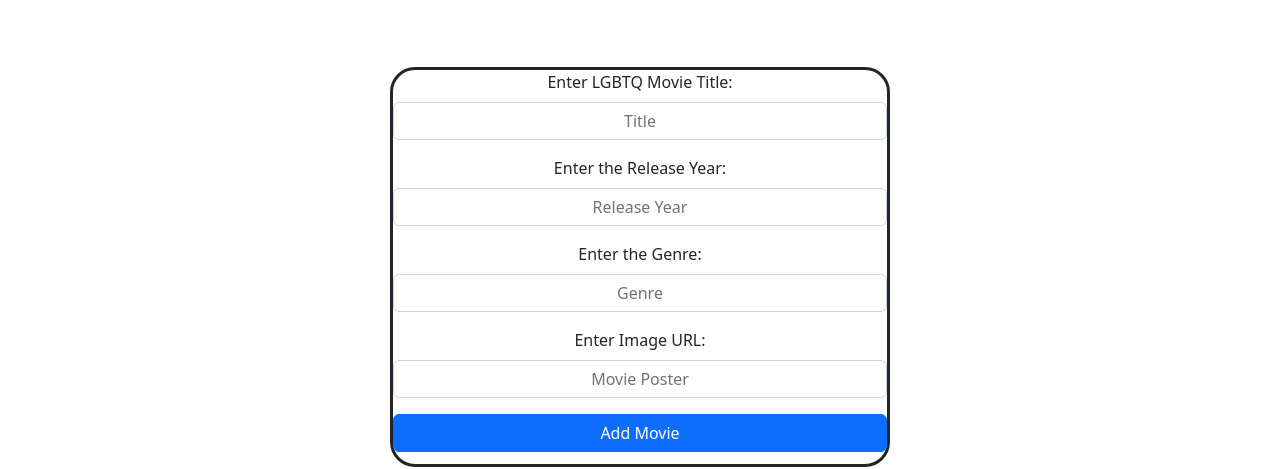
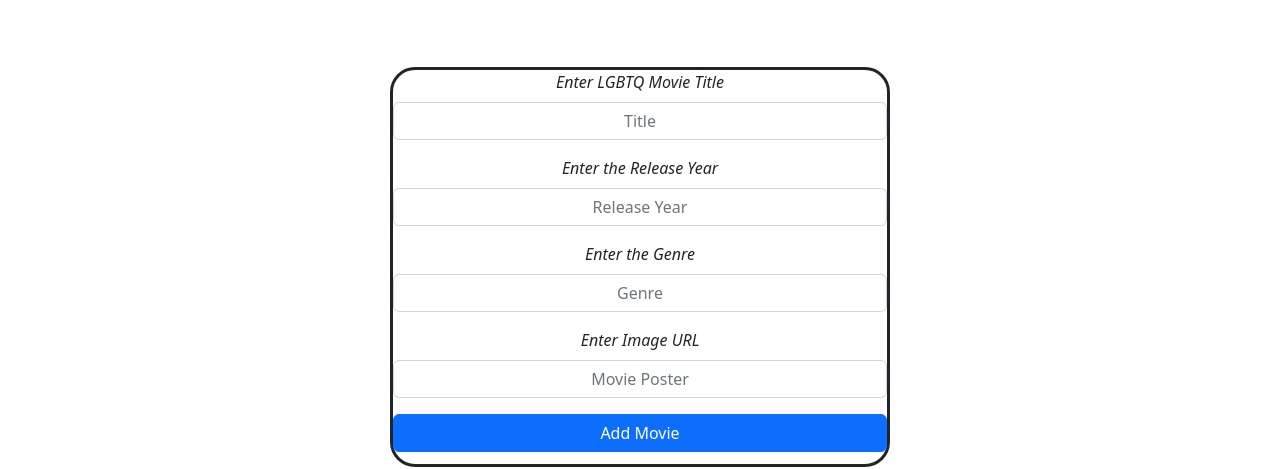
Before and after one commit to btomecsko/react_lgbtq_project, a React (Create React App) app: page /addmovie in a window 1280 px wide. Shown: the part 132-601 px from the top of the page. Built offline with nearby package versions, Linux system fonts and the light colour scheme.

Commit message:
tested form and useNavigate, works correctly

```diff
--- a/db.json
+++ b/db.json
@@ -75,7 +75,6 @@
       "title": "A Fantastic Woman",
       "release": "2017",
       "genre": "Drama",
-
       "imageUrl": "https://m.media-amazon.com/images/M/MV5BNGJhNWM4ZjItYWRhYS00N2UzLTg3OWItOGEzOWFmMGQ1ZjlkXkEyXkFqcGdeQXVyMTMxODk2OTU@._V1_FMjpg_UX1000_.jpg"
     },
     {
@@ -98,6 +97,13 @@
       "genre": "Biographical",
       "imageUrl": "https://m.media-amazon.com/images/M/MV5BYTQ1MTk5YmYtZWUxNi00MDQxLTg0NzAtMmM4ZDkzY2E3YjQwXkEyXkFqcGdeQXVyNjk1Njg5NTA@._V1_.jpg",
       "id": 14
+    },
+    {
+      "title": " The Kids Are All Right",
+      "release": "2010",
+      "genre": "Comedy-Drama",
+      "imageUrl": "https://m.media-amazon.com/images/M/MV5BMjE4NTMwNDg5MF5BMl5BanBnXkFtZTcwNDY2ODE0Mw@@._V1_FMjpg_UX1000_.jpg",
+      "id": 15
     }
   ]
 }
--- a/src/components/AddMovie.js
+++ b/src/components/AddMovie.js
@@ -38,19 +38,19 @@ const AddMovie = ({ movies, setMovies }) => {
     <Card.Header className="fs-2 moviesContainer"><b>Add New Movie</b></Card.Header>
     <Form onSubmit={handleSubmit} className="addMovie">
       <Form.Group className="mb-3">
-        <Form.Label>Enter LGBTQ Movie Title:</Form.Label>
+        <Form.Label><i>Enter LGBTQ Movie Title</i></Form.Label>
         <Form.Control type="text" name="title" placeholder="Title" onChange={handleChange} />
       </Form.Group>
       <Form.Group className="mb-3">
-        <Form.Label>Enter the Release Year:</Form.Label>
+        <Form.Label><i>Enter the Release Year</i></Form.Label>
         <Form.Control type="text" name="release" placeholder="Release Year" onChange={handleChange} />
       </Form.Group>
       <Form.Group className="mb-3">
-        <Form.Label>Enter the Genre:</Form.Label>
+        <Form.Label><i>Enter the Genre</i></Form.Label>
         <Form.Control type="text" name="genre" placeholder="Genre" onChange={handleChange} />
       </Form.Group>
       <Form.Group className="mb-3">
-        <Form.Label>Enter Image URL:</Form.Label>
+        <Form.Label><i>Enter Image URL</i></Form.Label>
         <Form.Control type="url" name="imageUrl" placeholder="Movie Poster" onChange={handleChange} />
       </Form.Group>
       <Button variant="primary" type="submit">
--- a/src/index.css
+++ b/src/index.css
@@ -1,5 +1,3 @@
-
-
 * {
 
   text-align: center;
```
